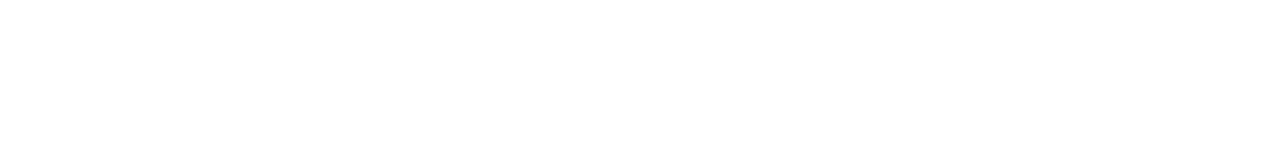
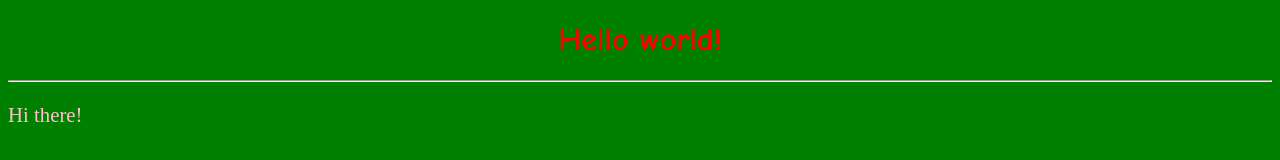
Before and after one commit to MaathusanS/ICS2O-Unit2-04-HTML, a plain HTML site: page index.html in a window 1280 px wide. Drawn offline with Linux system fonts and the light colour scheme.

Commit message:
Added heading, paragraph
Changed body background color

```diff
--- a/index.html
+++ b/index.html
@@ -1,12 +1,16 @@
 <!DOCTYPE html>
 <html>
   <head>
-    <meta charset="utf-8">
-    <meta name="viewport" content="width=device-width">
-    <title>repl.it</title>
-    <link href="style.css" rel="stylesheet" type="text/css" />
+ <meta charset="utf-8">
+ <meta name="viewport" content="width=device-width">
+ <title>Hello, world</title>
+ <link href="style.css" rel="stylesheet" type="text/css"
+ />
   </head>
-  <body>
-    <script src="script.js"></script>
+  <body style="background-color:green;">
+ <h1 style="font-family:Comic Sans MS;color:red;text-align:center">Hello world!</h1>
+ <hr>
+ <p style="font-size:130%;color:pink;">Hi there!</p>
+ <script src="script.js"></script>
   </body>
 </html>
```
